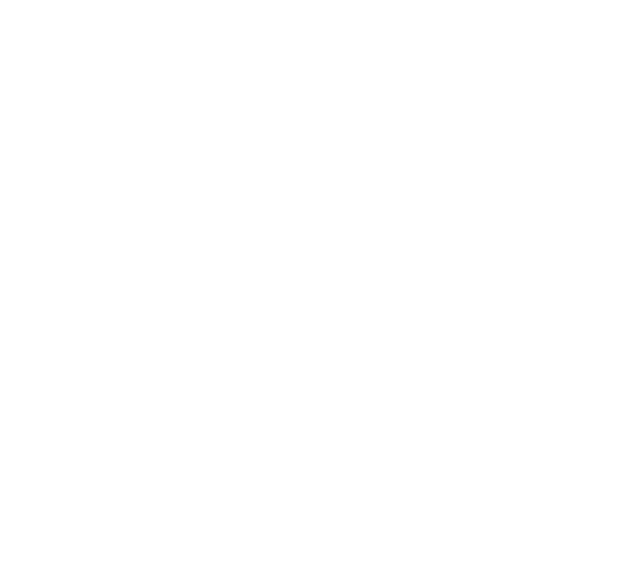
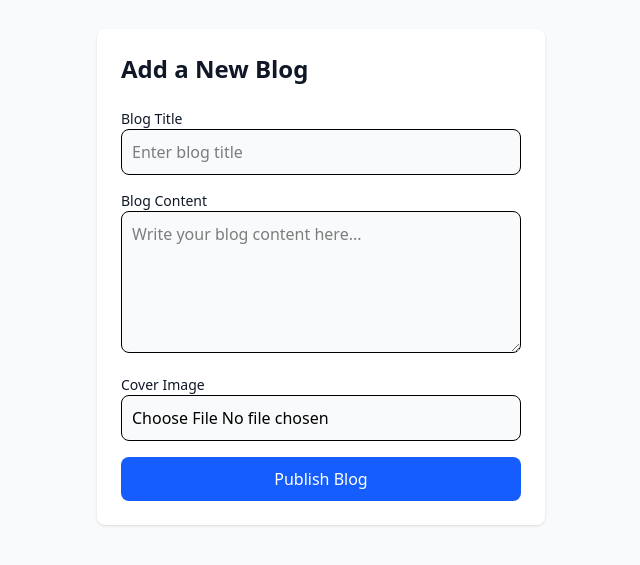
Before and after one commit to el-noir/BlogSphere, a React (Vite) app in the folder Frontend/: page /add-blog in a window 1280 px wide. Before the commit this address had no page. Shown: the part 123-688 px from the top of the page, without its empty margins (319-959 px from the left). Built offline with nearby package versions, Linux system fonts and the light colour scheme.

Commit message:
creating blog

```diff
--- a/Frontend/src/App.jsx
+++ b/Frontend/src/App.jsx
@@ -2,6 +2,7 @@
 import Home from "./pages/home";
 import LoginPage from "./pages/login.jsx";
 import RegisterPage from "./pages/register.jsx";
+import AddBlogPage from "./pages/addblog.jsx";
 
 function App() {
   return (
@@ -10,6 +11,7 @@
         <Route path="/" element={<Home />} />
         <Route path="/login" element={<LoginPage />} />
         <Route path="/register" element={<RegisterPage />} />
+        <Route path="/add-blog" element={<AddBlogPage/>} />
       </Routes>
     </Router>
   );
--- a/Frontend/src/components/navBar.jsx
+++ b/Frontend/src/components/navBar.jsx
@@ -10,7 +10,6 @@
           <span className="self-center text-2xl font-semibold whitespace-nowrap dark:text-white">Flowbite</span>
         </a>
         <div className="flex md:order-2 space-x-4 rtl:space-x-reverse">
-          {/* Increased space between Login and Register */}
           <Link
             to="/login"
             className="text-white bg-blue-700 hover:bg-blue-800 focus:ring-4 focus:outline-none focus:ring-blue-300 font-medium rounded-lg text-sm px-4 py-2 text-center dark:bg-blue-600 dark:hover:bg-blue-700 dark:focus:ring-blue-800"
@@ -44,37 +43,37 @@
         <div className="items-center justify-between hidden w-full md:flex md:w-auto md:order-1" id="navbar-sticky">
           <ul className="flex flex-col p-4 md:p-0 mt-4 font-medium border border-gray-100 rounded-lg bg-gray-50 md:space-x-8 rtl:space-x-reverse md:flex-row md:mt-0 md:border-0 md:bg-white dark:bg-gray-800 md:dark:bg-gray-900 dark:border-gray-700">
             <li>
-              <a
-                href="#"
+              <Link
+                to="/"
                 className="block py-2 px-3 text-white bg-blue-700 rounded-sm md:bg-transparent md:text-blue-700 md:p-0 md:dark:text-blue-500"
                 aria-current="page"
               >
                 Home
-              </a>
+              </Link>
             </li>
             <li>
-              <a
-                href="#"
+              <Link
+                to="/blogs"
                 className="block py-2 px-3 text-gray-900 rounded-sm hover:bg-gray-100 md:hover:bg-transparent md:hover:text-blue-700 md:p-0 md:dark:hover:text-blue-500 dark:text-white dark:hover:bg-gray-700 dark:hover:text-white md:dark:hover:bg-transparent dark:border-gray-700"
               >
                 All Blogs
-              </a>
+              </Link>
             </li>
             <li>
-              <a
-                href="#"
+              <Link
+                to="/add-blog"
                 className="block py-2 px-3 text-gray-900 rounded-sm hover:bg-gray-100 md:hover:bg-transparent md:hover:text-blue-700 md:p-0 md:dark:hover:text-blue-500 dark:text-white dark:hover:bg-gray-700 dark:hover:text-white md:dark:hover:bg-transparent dark:border-gray-700"
               >
                 Add Blog
-              </a>
+              </Link>
             </li>
             <li>
-              <a
-                href="#"
+              <Link
+                to="/contact"
                 className="block py-2 px-3 text-gray-900 rounded-sm hover:bg-gray-100 md:hover:bg-transparent md:hover:text-blue-700 md:p-0 md:dark:hover:text-blue-500 dark:text-white dark:hover:bg-gray-700 dark:hover:text-white md:dark:hover:bg-transparent dark:border-gray-700"
               >
                 Contact
-              </a>
+              </Link>
             </li>
           </ul>
         </div>
--- /dev/null
+++ b/Frontend/src/pages/addblog.jsx
@@ -0,0 +1,112 @@
+import React, { useState } from "react";
+import { useNavigate } from "react-router-dom";
+import axios from "axios";
+
+function AddBlogPage() {
+  const [formData, setFormData] = useState({
+    title: "",
+    content: "",
+    coverImage: null,
+  });
+
+  const [error, setError] = useState("");
+  const navigate = useNavigate();
+
+  const handleChange = (e) => {
+    const { name, value } = e.target;
+    setFormData((prevData) => ({
+      ...prevData,
+      [name]: value,
+    }));
+  };
+
+  const handleFileChange = (e) => {
+    setFormData((prevData) => ({
+      ...prevData,
+      coverImage: e.target.files[0],
+    }));
+  };
+
+  const handleSubmit = async (e) => {
+    e.preventDefault();
+    setError("");
+
+    const formDataToSend = new FormData();
+    formDataToSend.append("title", formData.title);
+    formDataToSend.append("content", formData.content);
+    if (formData.coverImage) {
+        formDataToSend.append("coverImage", formData.coverImage);
+    }
+
+    try {
+        const response = await axios.post(
+            "/api/v1/blogs/create",
+            formDataToSend,
+            { withCredentials: true, headers: { "Content-Type": "multipart/form-data" } }
+        );
+
+        console.log("Blog added successfully:", response.data);
+
+        // ✅ No need for an extra API call, just navigate
+        alert("Blog added successfully! Redirecting to home...");
+        navigate("/");
+    } catch (error) {
+        setError(error.response?.data?.message || "Failed to add blog");
+    }
+};
+
+  return (
+    <section className="bg-gray-50 dark:bg-gray-900 min-h-screen flex items-center justify-center">
+      <div className="w-full max-w-md bg-white rounded-lg shadow dark:border dark:bg-gray-800 dark:border-gray-700">
+        <div className="p-6 space-y-6">
+          <h1 className="text-2xl font-bold text-gray-900 dark:text-white">Add a New Blog</h1>
+          {error && <p className="text-red-500 text-sm">{error}</p>}
+          <form className="space-y-4" onSubmit={handleSubmit}>
+            <div>
+              <label htmlFor="title" className="block text-sm font-medium text-gray-900 dark:text-white">Blog Title</label>
+              <input
+                type="text"
+                name="title"
+                id="title"
+                className="w-full p-2.5 border rounded-lg bg-gray-50 dark:bg-gray-700 dark:text-white"
+                placeholder="Enter blog title"
+                value={formData.title}
+                onChange={handleChange}
+                required
+              />
+            </div>
+            <div>
+              <label htmlFor="content" className="block text-sm font-medium text-gray-900 dark:text-white">Blog Content</label>
+              <textarea
+                name="content"
+                id="content"
+                rows="5"
+                className="w-full p-2.5 border rounded-lg bg-gray-50 dark:bg-gray-700 dark:text-white"
+                placeholder="Write your blog content here..."
+                value={formData.content}
+                onChange={handleChange}
+                required
+              ></textarea>
+            </div>
+            <div>
+              <label htmlFor="coverImage" className="block text-sm font-medium text-gray-900 dark:text-white">Cover Image</label>
+              <input
+                type="file"
+                name="coverImage"
+                id="coverImage"
+                accept="image/*"
+                className="w-full p-2.5 border rounded-lg bg-gray-50 dark:bg-gray-700 dark:text-white"
+                onChange={handleFileChange}
+              />
+            </div>
+            <button type="submit" className="w-full py-2.5 text-white bg-blue-600 hover:bg-blue-700 rounded-lg font-medium">
+              Publish Blog
+            </button>
+          </form>
+        </div>
+      </div>
+    </section>
+  );
+}
+
+export default AddBlogPage; // ✅ Make sure this line exists!
```
Also changed, not shown: 1 other file (tests, documents, lock files or other folders).
